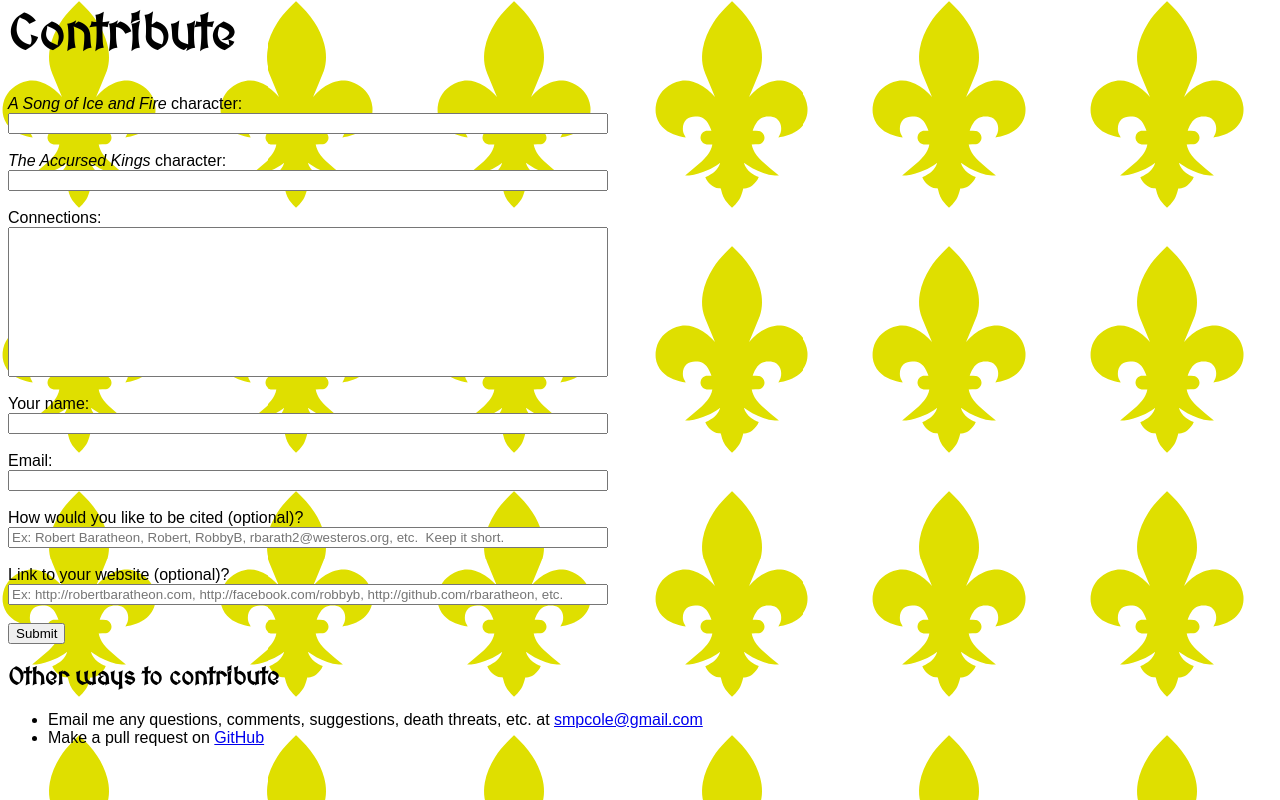
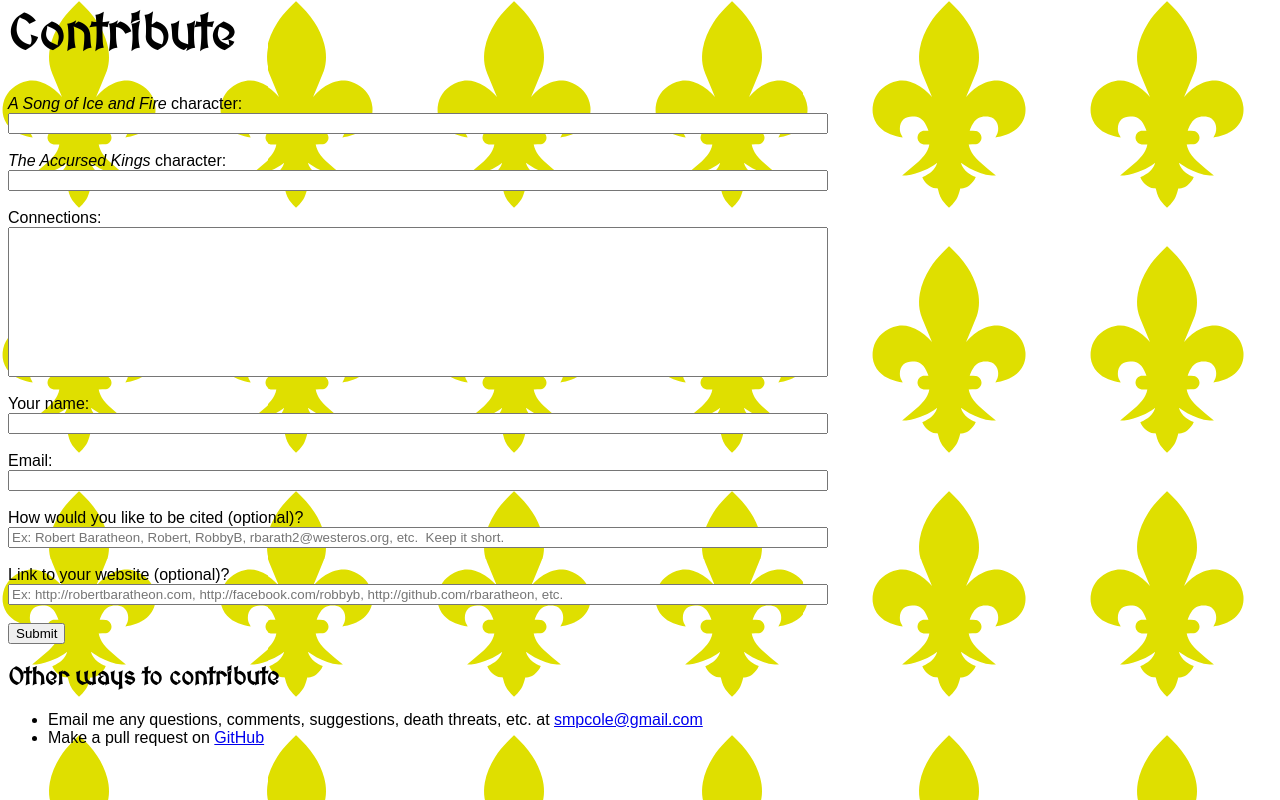
Before and after one commit to smpcole/asoiaf-vs-tac, a PHP site: page /contribute/index.php in a window 1280 px wide. Run offline with PHP 8.4, Linux system fonts and the light colour scheme.

Commit message:
Make fields in contribute form wider
Fixes #16

```diff
--- a/styles.css
+++ b/styles.css
@@ -13,7 +13,7 @@ body > div {
 }
 
 form > input[type="text"], form > textarea {
-	width: 600px;
+	width: 820px;
 }
 
 form > textarea {
```
